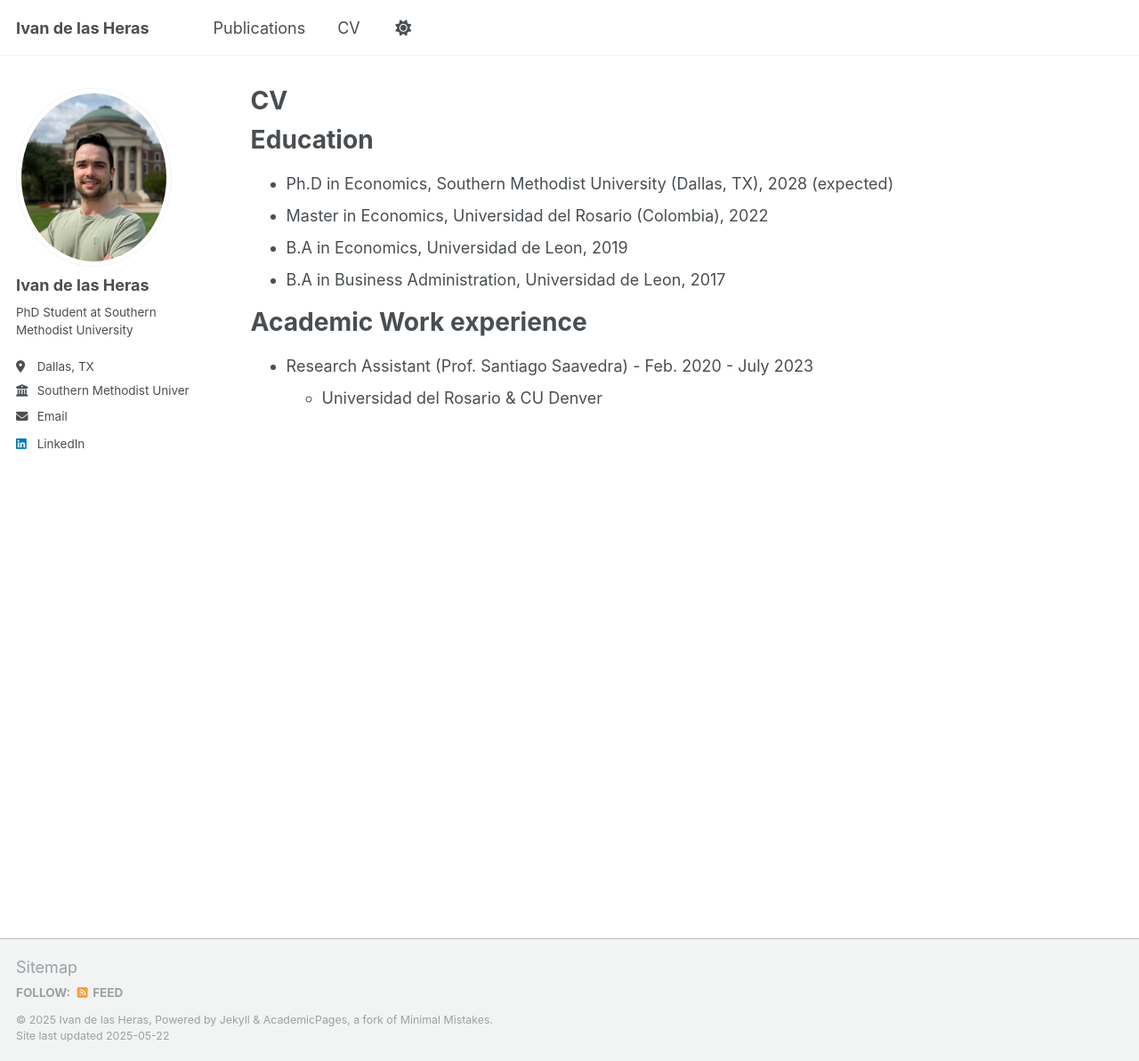
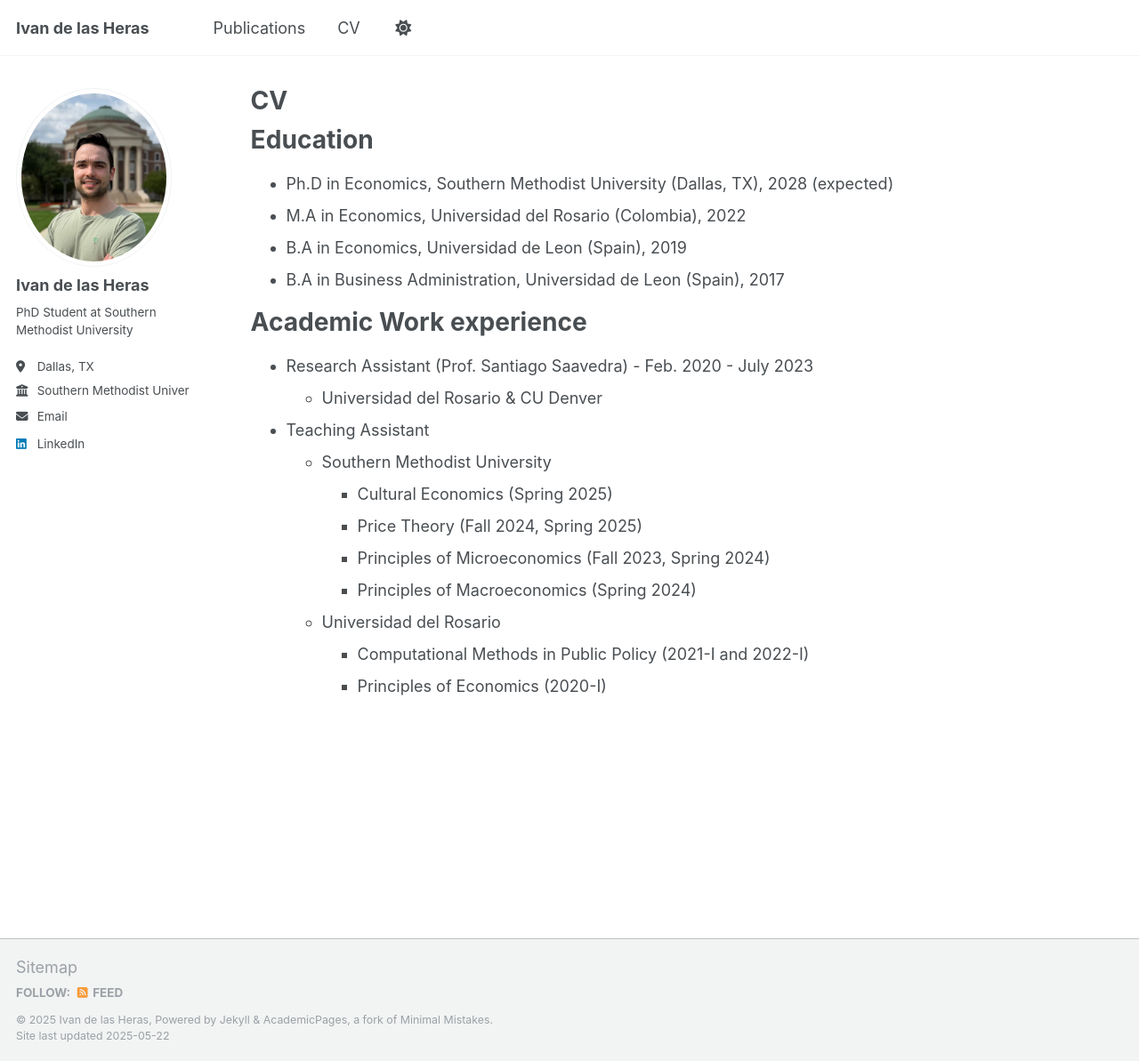
Before and after one commit to ivandelasheras/ivandelasheras.github.io, a Jekyll site: the page built from _pages/cv.md, in a window 1280 px wide and 1193 px high. Shown: the whole window at 89% size. Built offline with Jekyll 4.4.1, drawn with Linux system fonts in a browser that asks for light colours.

Commit message:
update CV

```diff
--- a/_pages/cv.md
+++ b/_pages/cv.md
@@ -12,15 +12,24 @@ redirect_from:
 Education
 ======
 * Ph.D in Economics, Southern Methodist University (Dallas, TX), 2028 (expected)
-* Master in Economics, Universidad del Rosario (Colombia), 2022
-* B.A in Economics, Universidad de Leon, 2019
-* B.A in Business Administration, Universidad de Leon, 2017
+* M.A in Economics, Universidad del Rosario (Colombia), 2022
+* B.A in Economics, Universidad de Leon (Spain), 2019
+* B.A in Business Administration, Universidad de Leon (Spain), 2017
 
 Academic Work experience
 ======
 * Research Assistant (Prof. Santiago Saavedra) - Feb. 2020 - July 2023
   * Universidad del Rosario & CU Denver
 
+* Teaching Assistant
+  * Southern Methodist University
+    - Cultural Economics (Spring 2025)
+    - Price Theory (Fall 2024, Spring 2025)
+    - Principles of Microeconomics (Fall 2023, Spring 2024)
+    - Principles of Macroeconomics (Spring 2024)
+  * Universidad del Rosario
+    - Computational Methods in Public Policy (2021-I and 2022-I)
+    - Principles of Economics (2020-I)
 
 <!--- Publications
 ======
```
Also changed, not shown: _pages/about.md (+1 -1 lines), _pages/publications.md (+1 -1 lines).
